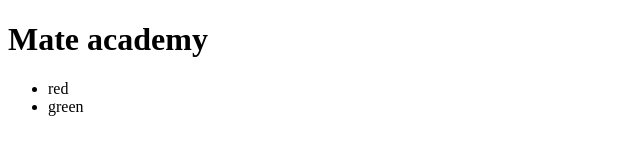
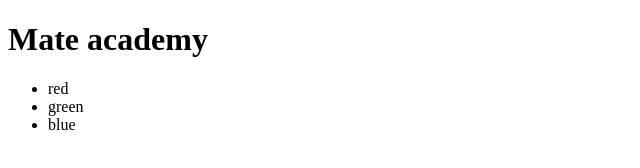
Before and after one commit to VitaliiPotseluiko/my-project, a plain HTML site: page index.html in a window 1280 px wide. Shown: the full height of the page, 0-640 px from the left. Drawn offline with Linux system fonts and the light colour scheme.

Commit message:
add blue color

```diff
--- a/index.html
+++ b/index.html
@@ -12,6 +12,7 @@
   <ul>
     <li>red</li>
     <li>green</li>
+    <li>blue</li>
   </ul>
 </body>
 </html>
```
